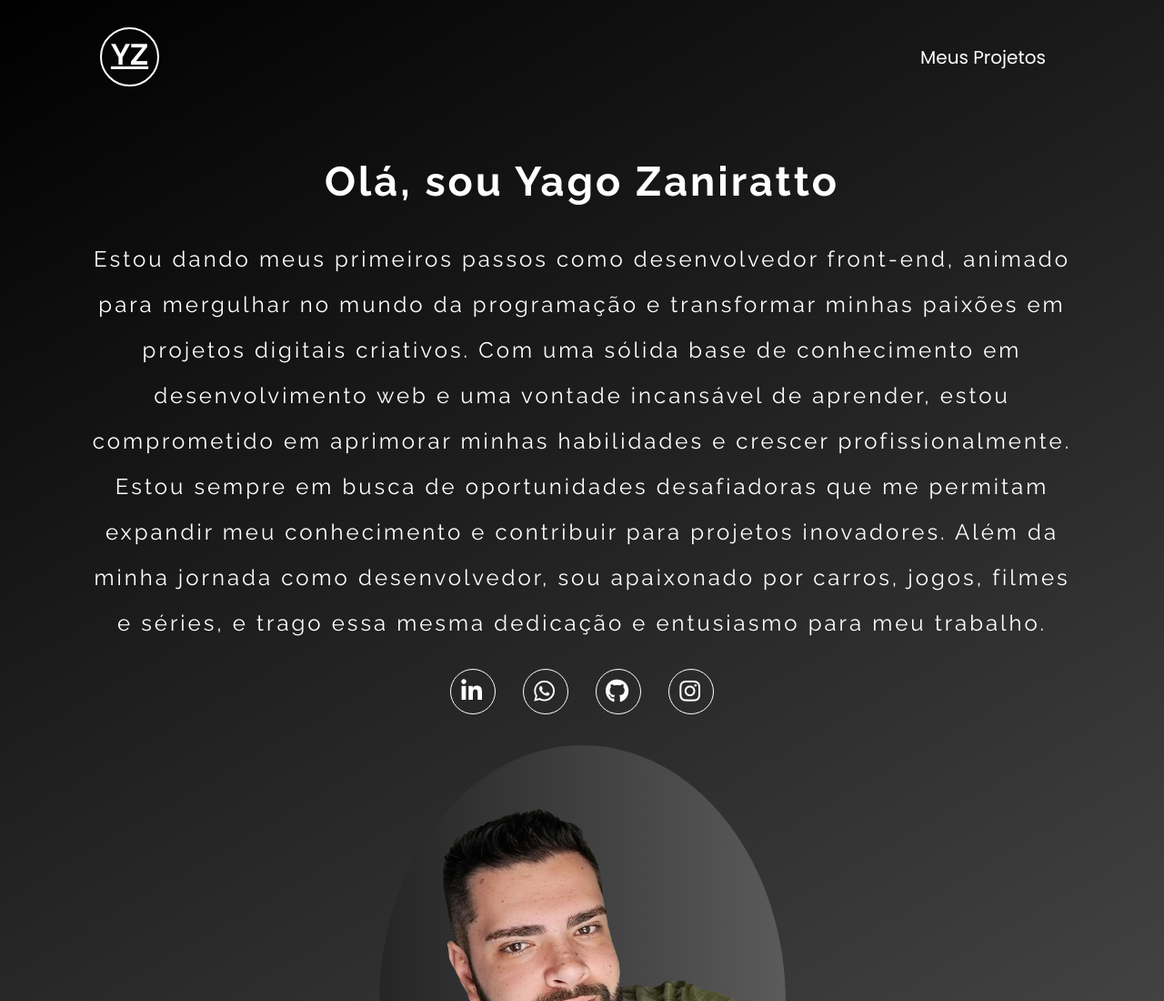
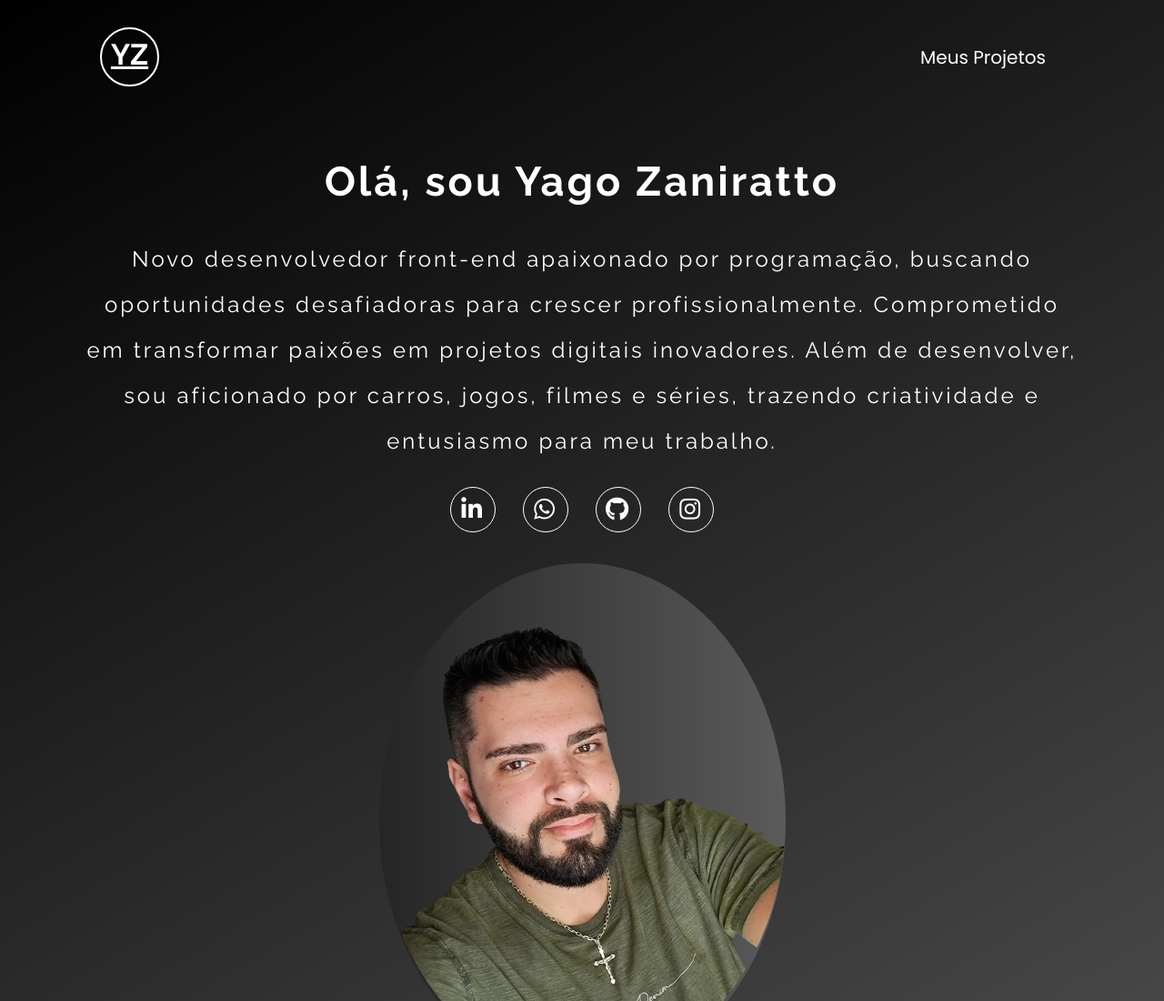
Before and after one commit to YagoZaniratto/Projeto-Portif-lio, a plain HTML site: page index.html in a window 1280 px wide. Shown: the top 1100 px of the page at 91% size. Drawn offline with nearby package versions, Linux system fonts and the light colour scheme.

Commit message:
Add files via upload

```diff
--- a/index.html
+++ b/index.html
@@ -37,7 +37,12 @@
     <section class="home">
         <div class="informacoes">
             <h1>Olá, sou Yago Zaniratto</h1>
-            <p>Estou dando meus primeiros passos como desenvolvedor front-end, animado para mergulhar no mundo da programação e transformar minhas paixões em projetos digitais criativos. Com uma sólida base de conhecimento em desenvolvimento web e uma vontade incansável de aprender, estou comprometido em aprimorar minhas habilidades e crescer profissionalmente. Estou sempre em busca de oportunidades desafiadoras que me permitam expandir meu conhecimento e contribuir para projetos inovadores. Além da minha jornada como desenvolvedor, sou apaixonado por carros, jogos, filmes e séries, e trago essa mesma dedicação e entusiasmo para meu trabalho.
+            <p>Novo desenvolvedor front-end apaixonado por programação, buscando oportunidades desafiadoras para crescer profissionalmente. Comprometido em transformar paixões em projetos digitais inovadores. Além de desenvolver, sou aficionado por carros, jogos, filmes e séries, trazendo criatividade e entusiasmo para meu trabalho.
+
+
+
+
+
             </p>
 
             <ul class="redes-sociais">
```
